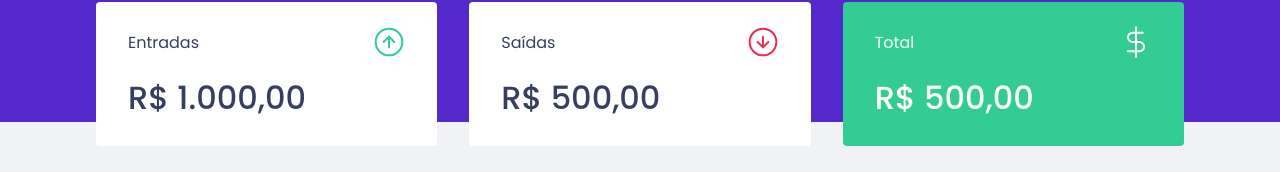
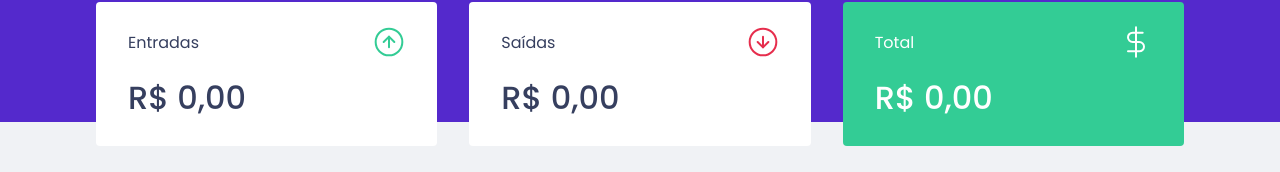
Before and after one commit to andyalmeida/rocketseat-ignite-reactjs, a React (Create React App) app: page / in a window 1280 px wide. Shown: the part 150-322 px from the top of the page. Built offline with nearby package versions, Linux system fonts and the light colour scheme; no server answers; what miragejs would draw is missing.

Commit message:
Calculating summary

```diff
--- a/src/components/Summary/index.tsx
+++ b/src/components/Summary/index.tsx
@@ -9,7 +9,22 @@
 
 export function Summary() {
   const { transactions } = useContext(TransactionsContext);
-  console.log(transactions);
+
+  const summary = transactions.reduce((acc, transaction) => {
+    if (transaction.type === 'deposit') {
+      acc.income += transaction.amount;
+      acc.total += transaction.amount;
+    } else {
+      acc.outcome += transaction.amount;
+      acc.total -= transaction.amount;
+    }
+
+    return acc;
+  }, {
+    income: 0,
+    outcome: 0,
+    total: 0
+  });
 
   return (
     <Container>
@@ -18,21 +33,36 @@
           <p>Entradas</p>
           <img src={incomeImg} alt="Entradas" />
         </header>
-        <strong>R$ 1.000,00</strong>
+        <strong>
+          {Intl.NumberFormat('pt-BR', {
+            style: 'currency',
+            currency: 'BRL'
+          }).format(summary.income)}
+        </strong>
       </div>
       <div>
         <header>
           <p>Saídas</p>
           <img src={outcomeImg} alt="Saídas" />
         </header>
-        <strong>R$ 500,00</strong>
+        <strong>
+          {Intl.NumberFormat('pt-BR', {
+            style: 'currency',
+            currency: 'BRL'
+          }).format(summary.outcome)}
+        </strong>
       </div>
       <div className="highlight-background">
         <header>
           <p>Total</p>
           <img src={totalImg} alt="Total" />
         </header>
-        <strong>R$ 500,00</strong>
+        <strong>
+          {Intl.NumberFormat('pt-BR', {
+            style: 'currency',
+            currency: 'BRL'
+          }).format(summary.total)}
+        </strong>
       </div>
     </Container>
   );
```
